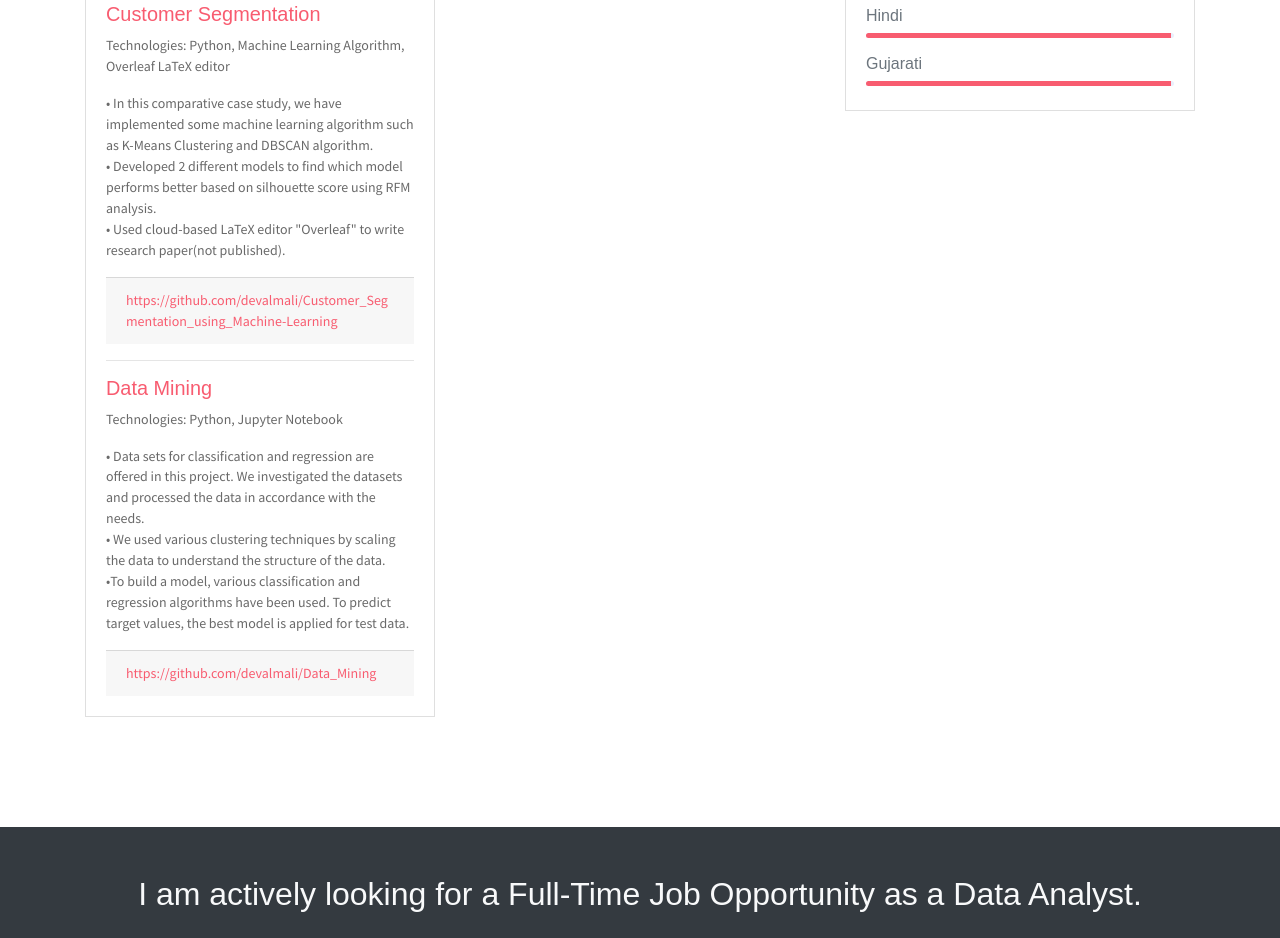
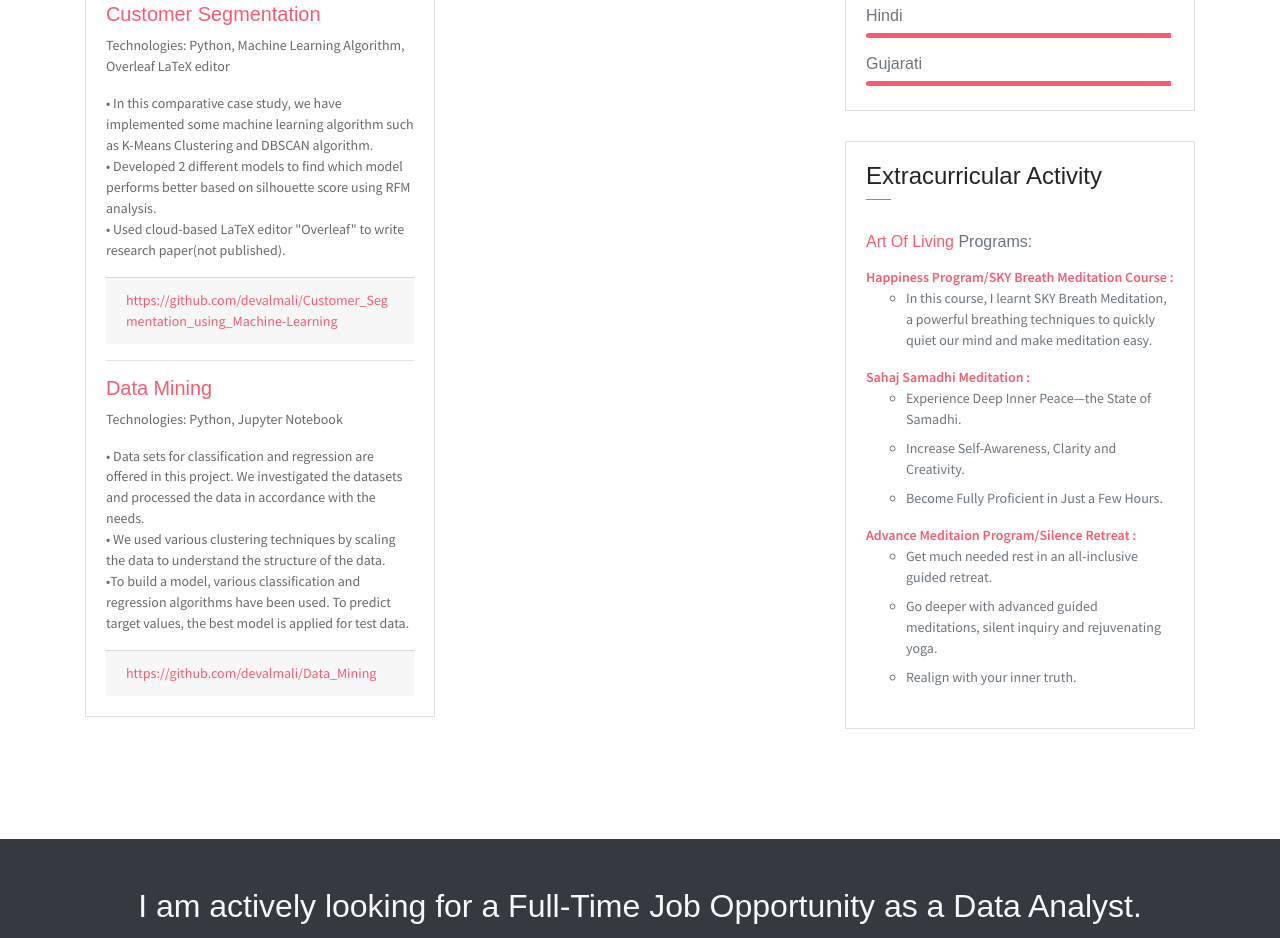
Before and after one commit to devalmali/Portfolio, a website: page index.html in a window 1280 px wide. Shown: the part 2006-2944 px from the top of the page. Drawn offline with Linux system fonts and the light colour scheme.

Commit message:
links added

```diff
--- a/index.html
+++ b/index.html
@@ -75,6 +75,7 @@
                 <p class="mt-20">An ambitious data science graduate student,graduating in May 2023. My aim is to deliver good machine learning model using data analysis tools and techniques from which our society gets benefited.</p>
                 <button onclick="window.location.href='https://github.com/devalmali/Portfolio/raw/main/assets/imgs/Resume_DS_Deval_Mali.pdf'" class="btn btn-outline-danger"><i class="icon-down-circled2 "></i>Download My Resume</button>
             </div>
+
             <div class="col-lg-4 about-card">
                 <h3 class="font-weight-light">Personal Info</h3>
                 <span class="line mb-5"></span>
@@ -126,6 +127,7 @@
                     </div>
                 </div>
             </div>
+
         </div>
     </div>
 
@@ -266,6 +268,33 @@
                             </div>
                         </div>
                     </div>
+                    <div class="card">
+                        <div class="card-header">
+                            <div class="pull-left">
+                                <h4 class="mt-2">Extracurricular Activity</h4>
+                                <span class="line"></span>
+                            </div>
+                        </div>
+                        <div class="card-body pb-2">
+                         <h6 class="mb-3"><a href="https://www.artofliving.org/us-en">Art Of Living</a> Programs:</h6>
+                         <ul class="mt40 info list-unstyled">
+                            <li><span><a href="https://members.us.artofliving.org/us-en/lp/online-course-2">Happiness Program/SKY Breath Meditation Course :</a></span>
+                                <ul><li>In this course, I learnt SKY Breath Meditation, a powerful breathing techniques to quickly quiet our mind and make meditation easy.</li></ul>
+                            <li><span><a href="https://www.artofliving.org/us-en/sahaj-samadhi-meditation">Sahaj Samadhi Meditation :</a></span>
+                                <ul>
+                                 <li>Experience Deep Inner Peace—the State of Samadhi.</li>
+                                 <li>Increase Self-Awareness, Clarity and Creativity.</li>
+                                 <li>Become Fully Proficient in Just a Few Hours.</li>
+                                </ul>
+                            <li><span><a href="https://www.artofliving.org/us-en/silence-retreat">Advance Meditaion Program/Silence Retreat :</a></span>
+                             <ul>
+                                <li>Get much needed rest in an all-inclusive guided retreat.</li>
+                                <li>Go deeper with advanced guided meditations, silent inquiry and rejuvenating yoga.</li>
+                                <li>Realign with your inner truth.</li>
+                             </ul>
+                             </li>
+                         </ul>
+                    </div>
                 </div>
             </div>
         </div>
```
